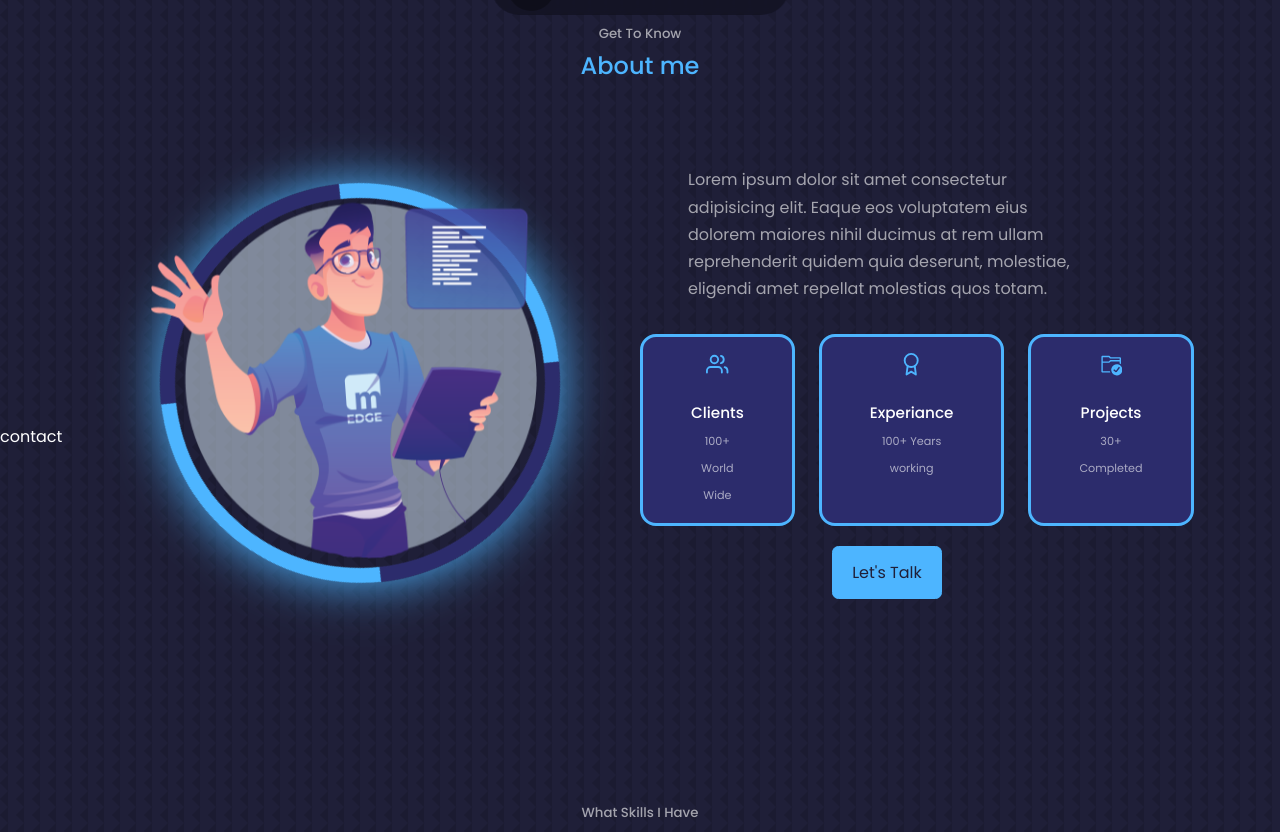
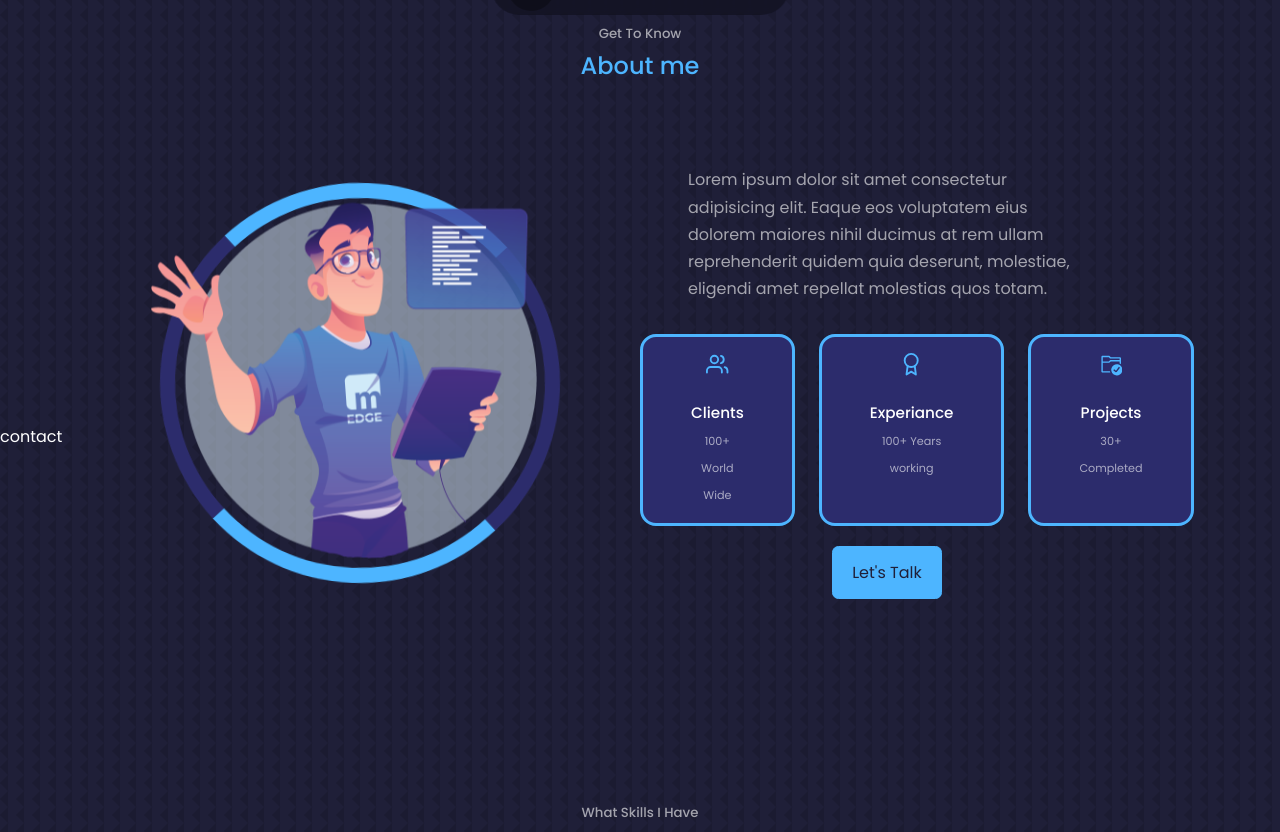
Before and after one commit to umerfarooq777/portfolio, a React (Create React App) app: page / in a window 1280 px wide. Shown: the part 777-1609 px from the top of the page. Built offline with nearby package versions, Linux system fonts and the light colour scheme; no server answers; a web font is replaced by a local one.

Commit message:
Update about.css

```diff
--- a/src/components/about/about.css
+++ b/src/components/about/about.css
@@ -14,7 +14,7 @@
       border-bottom: 15px solid  var(--color-primary);
       border-left: 15px solid  var(--color-bg-variant);
       /* border: 15px solid  var(--color-primary); */
-      animation: rotate 10s linear infinite;
+      animation: rotate 12s linear infinite;
       transition: 1s;
   }
 
@@ -28,7 +28,7 @@
 
   .parent{
       transition: .5s;
-    box-shadow:0 0 50px var(--color-primary);
+    /* box-shadow:0 0 50px var(--color-primary); */
 }
 
   .container-port{
```
